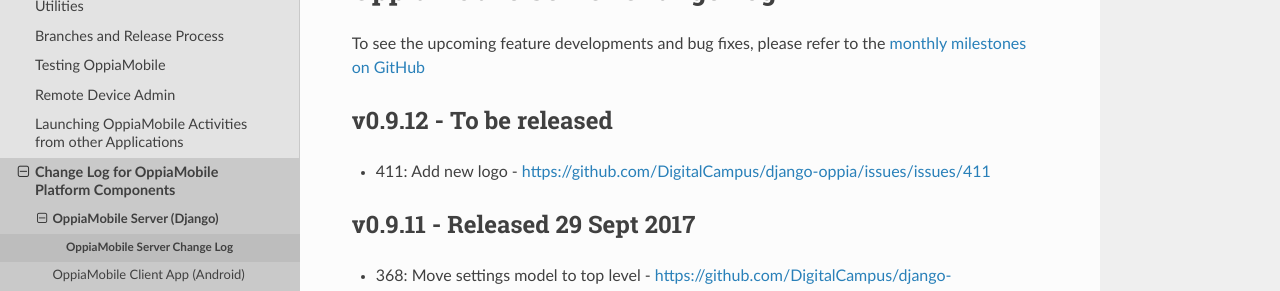
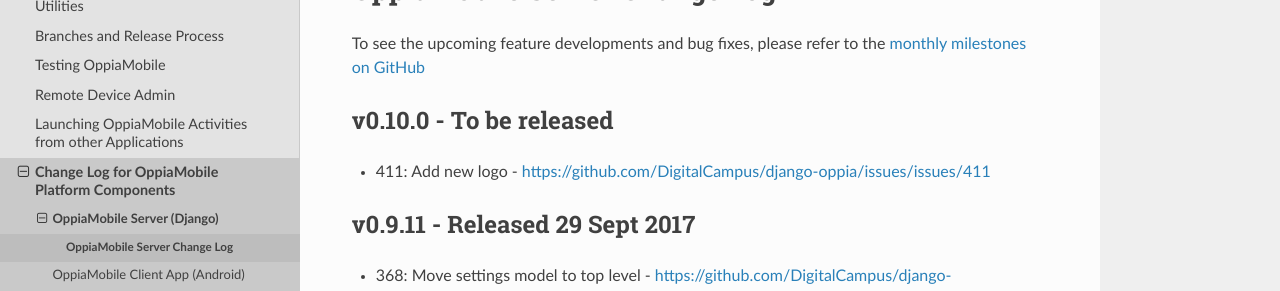
Before and after one commit to DigitalCampus/django-oppia, a Sphinx documentation site: the page built from docs/dev/changelog_server.rst, in a window 1280 px wide and 900 px high. Shown: the part 176-467 px from the top of the window. Built offline with Sphinx 7.4.7 and the Read the Docs theme 2.0.0, drawn with Linux system fonts in a browser that asks for light colours; the version number is read from the project's files by our own code.

Commit message:
update docs

```diff
--- a/docs/dev/changelog_server.rst
+++ b/docs/dev/changelog_server.rst
@@ -3,9 +3,9 @@
 
 To see the upcoming feature developments and bug fixes, please refer to the `monthly milestones on GitHub <https://github.com/DigitalCampus/django-oppia/milestones>`_
 
-.. _serverv0.9.12:
+.. _serverv0.10.0:
 
-v0.9.12 - To be released
+v0.10.0 - To be released
 --------------------------------
 
 * 411: Add new logo - https://github.com/DigitalCampus/django-oppia/issues/issues/411
```
